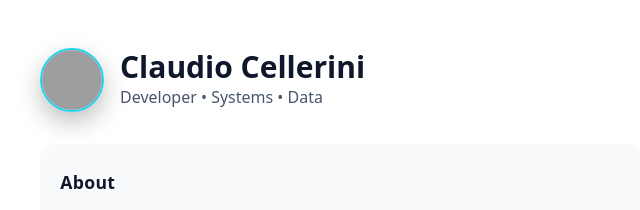
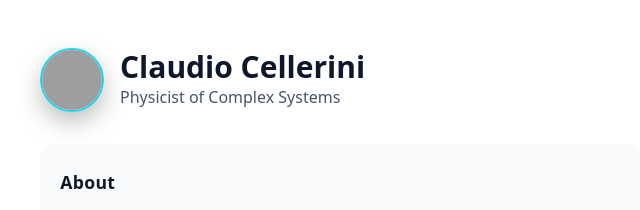
Before and after one commit to claudcelle/claudcelle.github.io, a plain HTML site: page index.html in a window 1280 px wide. Shown: the top 210 px of the page, 140-780 px from the left. Drawn offline with Linux system fonts and the light colour scheme; grey boxes are pictures that could not be loaded.

Commit message:
Update index.html

```diff
--- a/index.html
+++ b/index.html
@@ -200,7 +200,7 @@
         <img class="avatar" src="https://avatars.githubusercontent.com/u/00000000?v=4" alt="Claudio Cellerini avatar" />
         <div>
           <h1>Claudio Cellerini</h1>
-          <p class="subtitle">Developer • Systems • Data</p>
+          <p class="subtitle">Physicist of Complex Systems</p>
         </div>
       </div>
       <button id="theme" class="btn" aria-label="Toggle theme">🌓 Theme</button>
```
